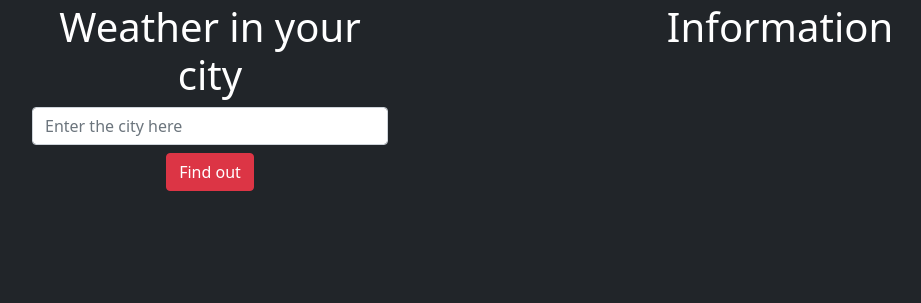
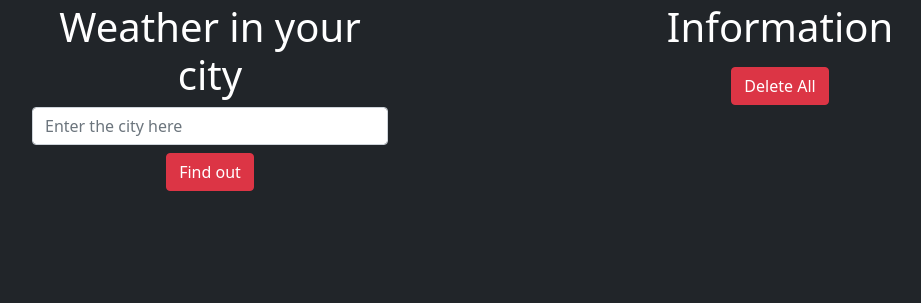
Before and after one commit to hrechykhin/django3-weather-app, a Django app: page / in a window 1280 px wide. Shown: the part 53-356 px from the top of the page, without its empty margins (145-1066 px from the left). Run offline with Django 3.2, Linux system fonts and the light colour scheme; data that the repository does not hold is empty.

Commit message:
Delete button

```diff
--- a/weather/templates/weather/index.html
+++ b/weather/templates/weather/index.html
@@ -42,6 +42,11 @@
                     </div>
                 </div>
                 {% endfor %}
+                <form action="{% url 'deletecity' %}" method="post">
+                    {% csrf_token %}
+                    <input type="submit" name="send" value="Delete All" class="mt-2 btn btn-danger">
+                </form>
+
             </div>
         </div>
     </div>
--- a/weather/urls.py
+++ b/weather/urls.py
@@ -3,4 +3,5 @@ from . import views
 
 urlpatterns = [
     path('', views.index, name='home'),
+    path('deletecity', views.deletecity, name='deletecity'),
 ]
--- a/weather/views.py
+++ b/weather/views.py
@@ -1,5 +1,5 @@
 import requests
-from django.shortcuts import render
+from django.shortcuts import render, redirect, get_object_or_404
 from .models import City
 from .forms import CityForm
 
@@ -30,3 +30,9 @@ def index(request):
     context = {'all_info': all_cities, 'form':form}
 
     return render(request,'weather/index.html',context)
+
+def deletecity(request):
+    cities = City.objects.all()
+    if request.method == 'POST':
+        cities.delete()
+        return redirect('home')
```
Also changed, not shown: db.sqlite3.
